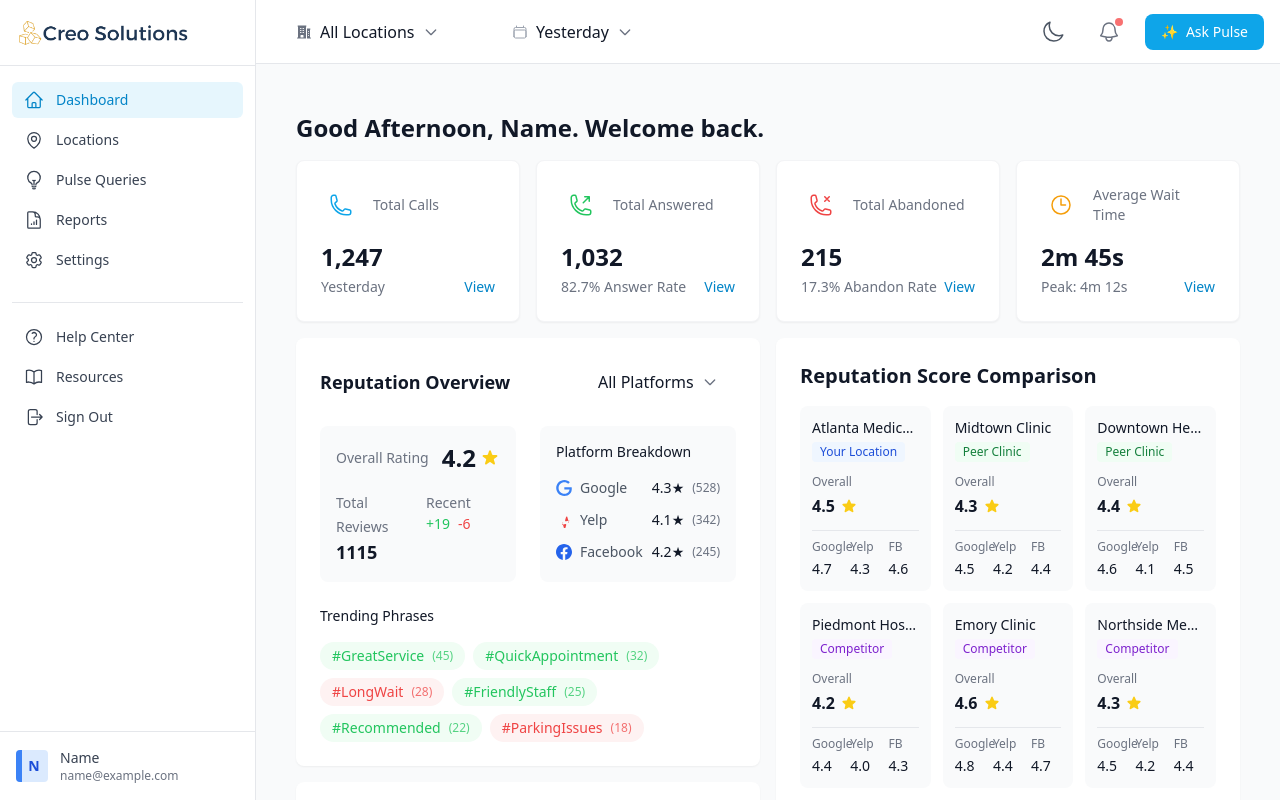
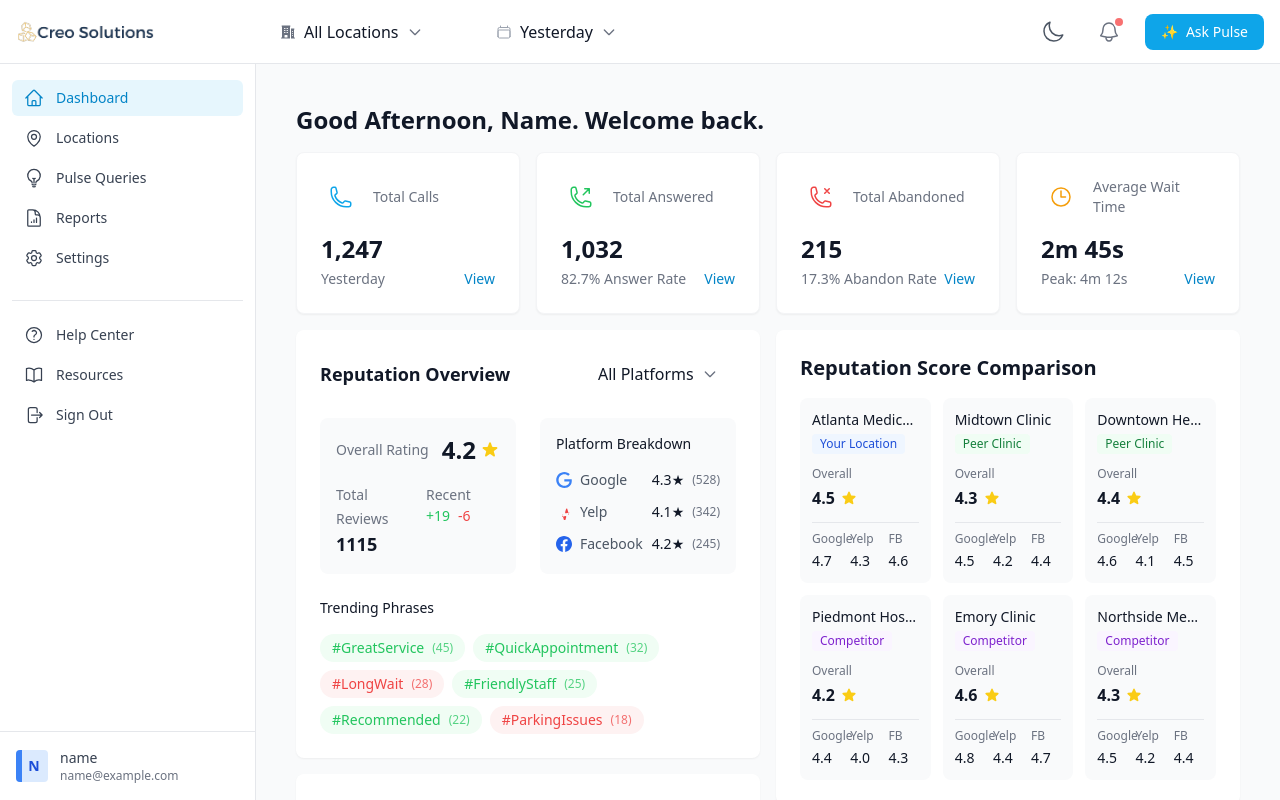
Before and after one commit to S-Matheka/pulse, a React (Vite) app: page /login in a window 1280 px wide. Both pictures are taken after typing "name@example.com", "Sample123" into the empty fields and a click on the button "Sign in". Built offline with nearby package versions, Linux system fonts and the light colour scheme.

Commit message:
🎨 Fix layout: Move logo to header, adjust sidebar structure

```diff
--- a/src/components/Header.tsx
+++ b/src/components/Header.tsx
@@ -1,4 +1,4 @@
-import React, { useState } from 'react';
+import { useState } from 'react';
 import { useTheme } from '../context/ThemeContext';
 import {
   SunIcon,
@@ -9,8 +9,9 @@ import {
 import CustomDropdown from './CustomDropdown';
 import PulseDrawer from './PulseDrawer';
 import NotificationsPanel from './NotificationsPanel';
+import Logo from './Logo';
 
-const Header = () => {
+const Header: React.FC = () => {
   const { theme, toggleTheme } = useTheme();
   const [showPulseDrawer, setShowPulseDrawer] = useState(false);
   const [isNotificationsOpen, setIsNotificationsOpen] = useState(false);
@@ -37,8 +38,13 @@ const Header = () => {
 
   return (
     <>
-      <header className="sticky top-0 z-30 flex h-16 w-full items-center justify-between border-b border-gray-200 bg-white px-4 dark:border-gray-700 dark:bg-gray-800">
-        {/* Left side - Location and Date Range */}
+      <header className="sticky top-0 z-30 flex h-16 w-full items-center border-b border-gray-200 bg-white px-4 dark:border-gray-700 dark:bg-gray-800">
+        {/* Logo */}
+        <div className="flex-shrink-0 w-64 -ml-4">
+          <Logo />
+        </div>
+
+        {/* Location and Date Range */}
         <div className="flex items-center space-x-2">
           <div className="relative flex items-center">
             <CustomDropdown
@@ -62,7 +68,7 @@ const Header = () => {
         </div>
 
         {/* Right side - Actions */}
-        <div className="flex items-center space-x-4">
+        <div className="flex items-center space-x-4 ml-auto">
           <button
             onClick={toggleTheme}
             className="rounded-lg p-2 text-gray-600 hover:bg-gray-100 dark:text-gray-400 dark:hover:bg-gray-800"
--- a/src/components/Layout.tsx
+++ b/src/components/Layout.tsx
@@ -3,27 +3,20 @@ import Sidebar from './Sidebar';
 import Header from './Header';
 import { useTheme } from '../context/ThemeContext';
 
-interface LayoutProps {
-  children: React.ReactNode;
-}
-
-const Layout: React.FC<LayoutProps> = ({ children }) => {
-  const { theme, toggleTheme } = useTheme();
+const Layout: React.FC<{ children: React.ReactNode }> = ({ children }) => {
+  const { theme } = useTheme();
   const isDarkMode = theme === 'dark';
 
   return (
-    <div className={`flex h-screen bg-gray-50 dark:bg-gray-900 ${isDarkMode ? 'dark' : ''}`}>
-      {/* Sidebar */}
-      <Sidebar />
-
-      {/* Main Content */}
-      <div className="flex-1 flex flex-col overflow-hidden">
-        <Header isDarkMode={isDarkMode} onToggleDarkMode={toggleTheme} />
-        <main className="flex-1 overflow-auto bg-gray-50 dark:bg-gray-900">
-          <div className="container mx-auto px-6 py-8">
-            {children}
-          </div>
-        </main>
+    <div className={`min-h-screen ${isDarkMode ? 'dark' : ''}`}>
+      <Header />
+      <div className="flex h-[calc(100vh-64px)]">
+        <div className="fixed left-0 w-64">
+          <Sidebar />
+        </div>
+        <div className="ml-64 flex-1 overflow-auto">
+          <main className="p-6">{children}</main>
+        </div>
       </div>
     </div>
   );
--- a/src/components/Logo.tsx
+++ b/src/components/Logo.tsx
@@ -1,17 +1,18 @@
 import React from 'react';
+import { Link } from 'react-router-dom';
 import { useTheme } from '../context/ThemeContext';
 
 const Logo: React.FC = () => {
   const { theme } = useTheme();
 
   return (
-    <a href="/dashboard" className="flex items-center px-4 h-[65px]">
+    <Link to="/" className="flex items-center justify-start px-4 py-5">
       <img
-        src={`/assets/logos/${theme}/logo.svg`}
-        alt="Healthcare Pulse"
-        className="h-10 max-w-[180px] object-contain transition-opacity duration-300"
+        src={theme === 'dark' ? '/assets/logos/dark/logo.svg' : '/assets/logos/light/logo.svg'}
+        alt="Creo Solutions"
+        className="h-8 w-auto object-contain"
       />
-    </a>
+    </Link>
   );
 };
 
--- a/src/components/Sidebar.tsx
+++ b/src/components/Sidebar.tsx
@@ -1,12 +1,10 @@
 import React from 'react';
 import { Link, useLocation } from 'react-router-dom';
 import { useUser } from '../context/UserContext';
-import Logo from './Logo';
 import {
   HomeIcon,
   MapPinIcon,
   LightBulbIcon,
-  ChartBarIcon,
   Cog6ToothIcon,
   QuestionMarkCircleIcon,
   BookOpenIcon,
@@ -38,18 +36,17 @@ const SidebarItem: React.FC<SidebarItemProps> = ({ icon: Icon, label, to, isActi
 );
 
 const Sidebar: React.FC = () => {
+  const { user, logout } = useUser();
   const location = useLocation();
-  const { user, logout } = useUser();
 
-  // Get the display name and avatar initial
+  if (!user) return null;
+
   const getDisplayName = () => {
-    if (!user) return 'Guest';
-    return user.firstName || user.email.split('@')[0];
+    return user.name || user.email.split('@')[0];
   };
 
-  const getAvatarInitial = () => {
-    if (!user) return 'G';
-    return user.firstName ? user.firstName[0].toUpperCase() : user.email[0].toUpperCase();
+  const getAvatarText = () => {
+    return user.name ? user.name[0].toUpperCase() : user.email[0].toUpperCase();
   };
 
   const mainNavigation = [
@@ -72,12 +69,7 @@ const Sidebar: React.FC = () => {
   };
 
   return (
-    <div className="w-64 h-screen bg-white dark:bg-gray-900 border-r border-gray-200 dark:border-gray-800 flex flex-col">
-      {/* Header */}
-      <div className="border-b border-gray-200 dark:border-gray-800">
-        <Logo />
-      </div>
-
+    <div className="w-64 h-[calc(100vh-64px)] bg-white dark:bg-gray-900 border-r border-gray-200 dark:border-gray-800 flex flex-col">
       {/* Main Navigation */}
       <div className="flex-1 overflow-y-auto px-3 py-4">
         <nav className="space-y-1">
@@ -116,7 +108,7 @@ const Sidebar: React.FC = () => {
           <div className="relative h-8 w-8 rounded bg-blue-100 dark:bg-blue-900 flex items-center justify-center overflow-hidden">
             <div className="absolute left-0 top-0 bottom-0 w-1.5 bg-blue-500"></div>
             <span className="text-sm font-semibold text-blue-700 dark:text-blue-300 ml-1">
-              {getAvatarInitial()}
+              {getAvatarText()}
             </span>
           </div>
           <div className="ml-3">
```
